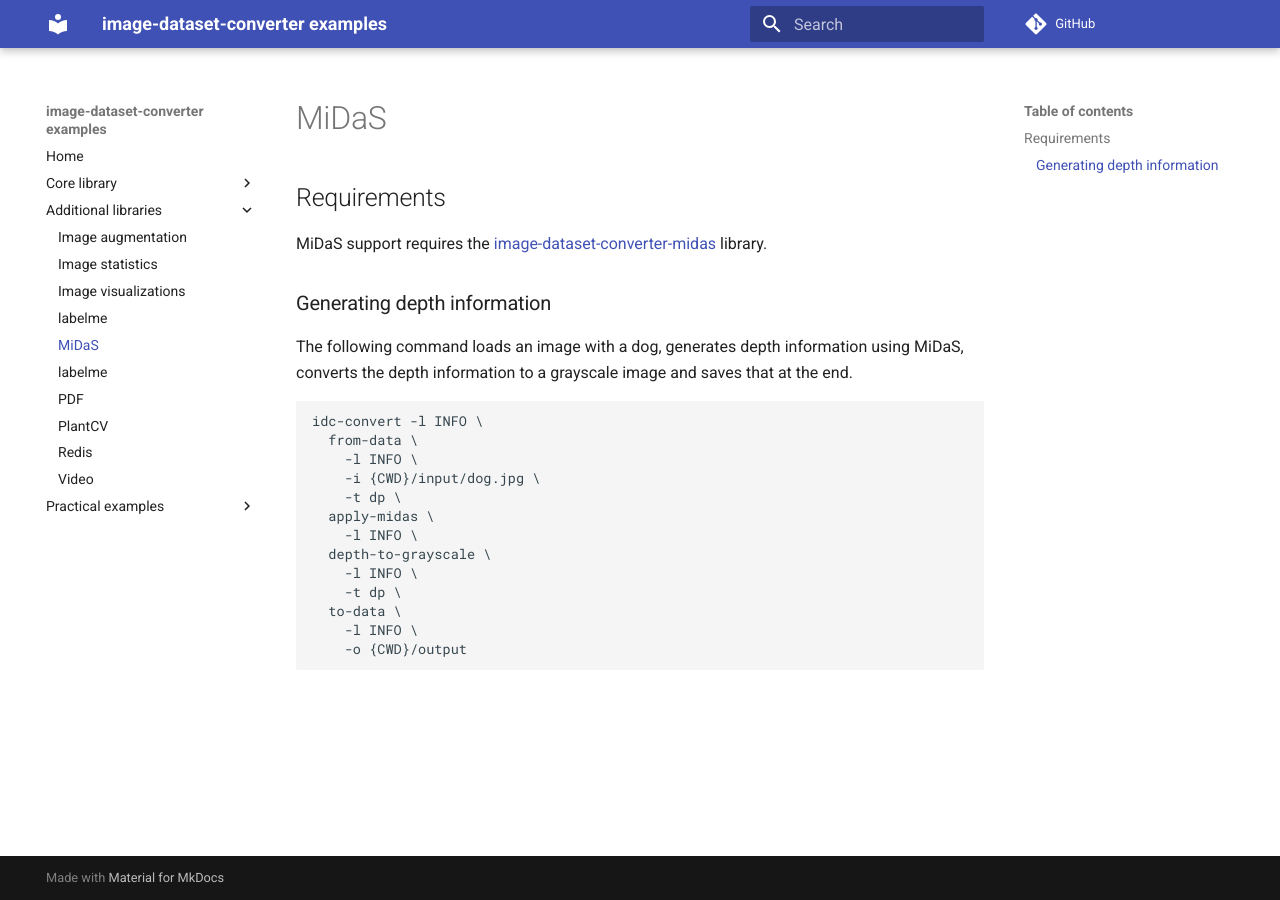
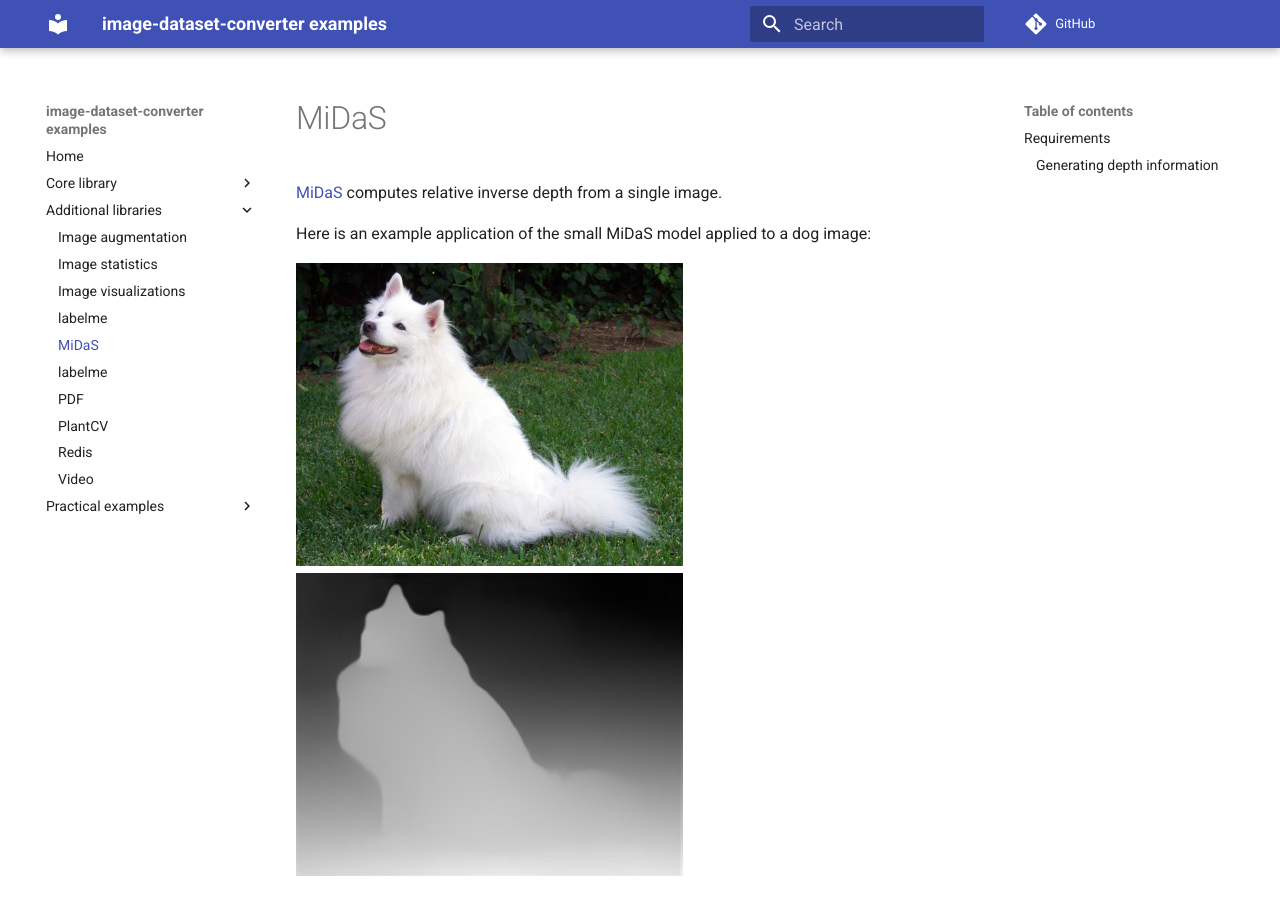
Before and after one commit to waikato-datamining/image-dataset-converter-examples, an MkDocs documentation site: the page built from docs/midas.md, in a window 1280 px wide and 900 px high. Built offline with MkDocs 1.6.1 and Material for MkDocs 9.7.7, drawn with Linux system fonts in a browser that asks for light colours; comment, search, counter and statistics services are not loaded.

Commit message:
added input/output example for MiDaS

```diff
--- a/docs/midas.md
+++ b/docs/midas.md
@@ -1,3 +1,12 @@
+[MiDaS](https://pytorch.org/hub/intelisl_midas_v2/) computes relative inverse
+depth from a single image.
+
+Here is an example application of the small MiDaS model applied to a dog image:
+
+![Image of a dog.](img/dog.jpg)
+![The depth information for the dog generated by MiDaS displayed as grayscale image.](img/dog_depth.jpg)
+
+
 # Requirements
 
 MiDaS support requires the [image-dataset-converter-midas](https://github.com/waikato-datamining/image-dataset-converter-midas) library.
```
Also changed, not shown: docs/img/dog.jpg (added), docs/img/dog_depth.jpg (added).
